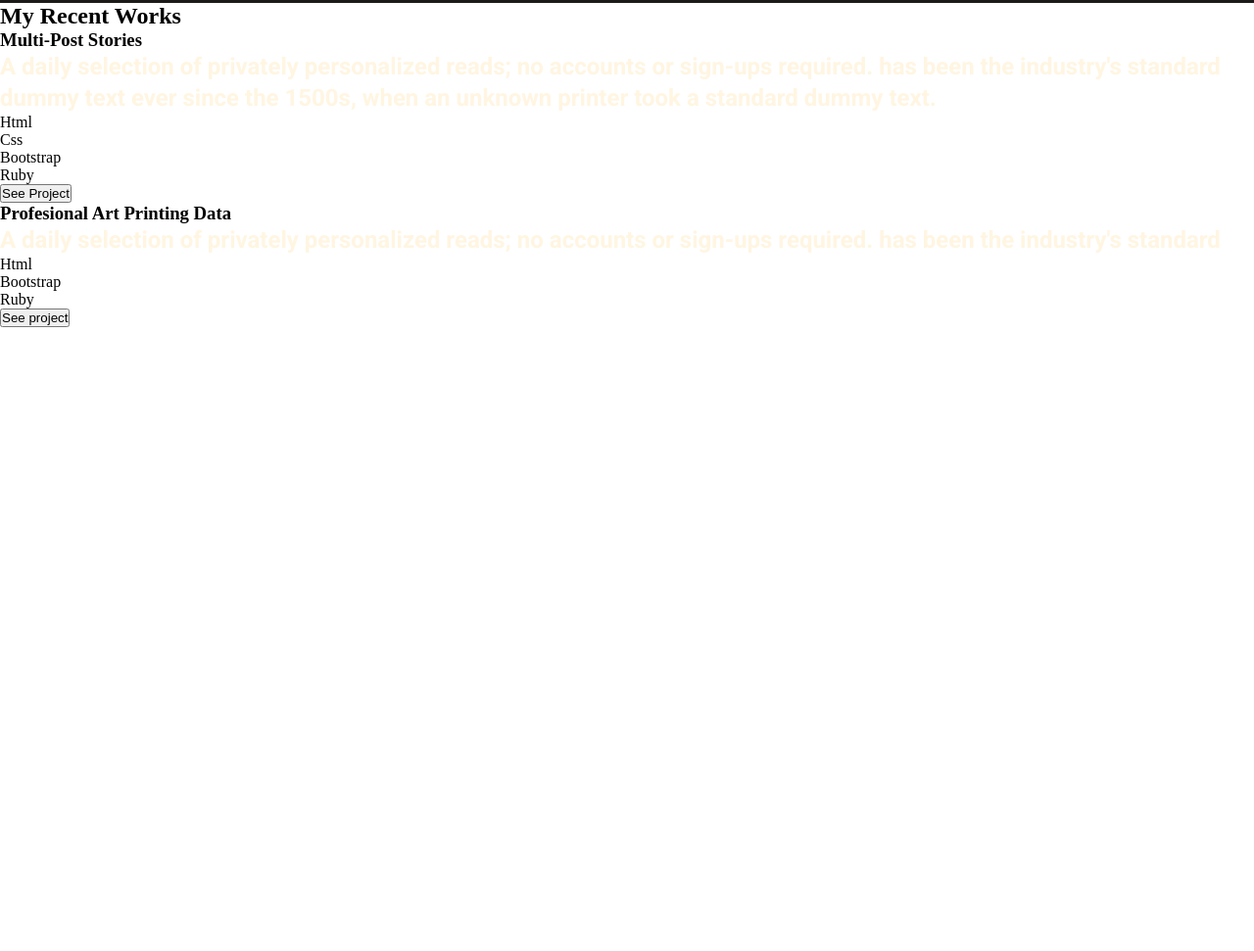
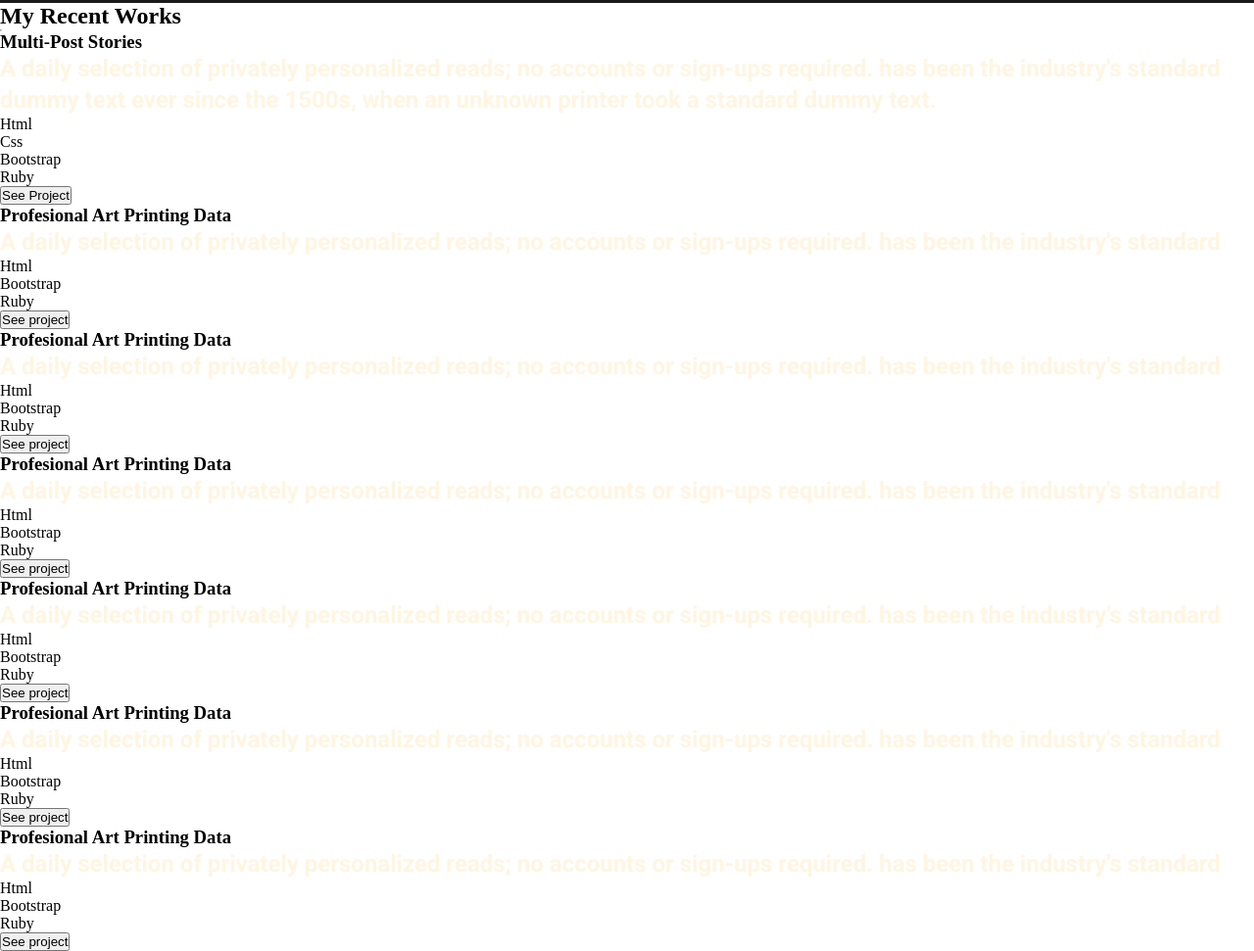
Before and after one commit to gabyse1/portfolio, a plain HTML site: page index.html in a window 1280 px wide. Shown: the part 797-1768 px from the top of the page at 98% size. Before the commit the page ends 1131 px from the top, so only its background shows below. Drawn offline with Linux system fonts and the light colour scheme.

Commit message:
Add five work articles to grid-container in index.html file

```diff
--- a/index.html
+++ b/index.html
@@ -84,7 +84,7 @@
     </section>
     <section class="page-section recentworks-section">
       <h2>My Recent Works</h2>
-      <span class="bar-vector"></span>
+      <hr class="bar-vector" />
       <div class="works-container">
         <div class="works-display">
           <div class="image-placeholder"></div>
@@ -100,11 +100,68 @@
             <button type="button" name="button" class="post-button">See Project</button>
           </div>
         </div>
-        <div class="works-list">
-          <article class="work-article">
-            <div class="mask-group">
-              <div class="mask"></div>
+        <div class="works-list grid-container">
+          <article class="work-article grid-item">
+            <div class="right-block">
+              <h3 class="post-title">Profesional Art Printing Data</h3>
+              <p class="supporting-text">A daily selection of privately personalized reads; no accounts or sign-ups required. has been the industry's standard</p>
+              <div class="tags">
+                <p>Html</p>
+                <p>Bootstrap</p>
+                <p>Ruby</p>
+              </div>
             </div>
+            <button type="button" name="button" class="post-button">See project</button>
+          </article>
+          <article class="work-article grid-item">
+            <div class="right-block">
+              <h3 class="post-title">Profesional Art Printing Data</h3>
+              <p class="supporting-text">A daily selection of privately personalized reads; no accounts or sign-ups required. has been the industry's standard</p>
+              <div class="tags">
+                <p>Html</p>
+                <p>Bootstrap</p>
+                <p>Ruby</p>
+              </div>
+            </div>
+            <button type="button" name="button" class="post-button">See project</button>
+          </article>
+          <article class="work-article grid-item">
+            <div class="right-block">
+              <h3 class="post-title">Profesional Art Printing Data</h3>
+              <p class="supporting-text">A daily selection of privately personalized reads; no accounts or sign-ups required. has been the industry's standard</p>
+              <div class="tags">
+                <p>Html</p>
+                <p>Bootstrap</p>
+                <p>Ruby</p>
+              </div>
+            </div>
+            <button type="button" name="button" class="post-button">See project</button>
+          </article>
+          <article class="work-article grid-item">
+            <div class="right-block">
+              <h3 class="post-title">Profesional Art Printing Data</h3>
+              <p class="supporting-text">A daily selection of privately personalized reads; no accounts or sign-ups required. has been the industry's standard</p>
+              <div class="tags">
+                <p>Html</p>
+                <p>Bootstrap</p>
+                <p>Ruby</p>
+              </div>
+            </div>
+            <button type="button" name="button" class="post-button">See project</button>
+          </article>
+          <article class="work-article grid-item">
+            <div class="right-block">
+              <h3 class="post-title">Profesional Art Printing Data</h3>
+              <p class="supporting-text">A daily selection of privately personalized reads; no accounts or sign-ups required. has been the industry's standard</p>
+              <div class="tags">
+                <p>Html</p>
+                <p>Bootstrap</p>
+                <p>Ruby</p>
+              </div>
+            </div>
+            <button type="button" name="button" class="post-button">See project</button>
+          </article>
+          <article class="work-article grid-item">
             <div class="right-block">
               <h3 class="post-title">Profesional Art Printing Data</h3>
               <p class="supporting-text">A daily selection of privately personalized reads; no accounts or sign-ups required. has been the industry's standard</p>
```
